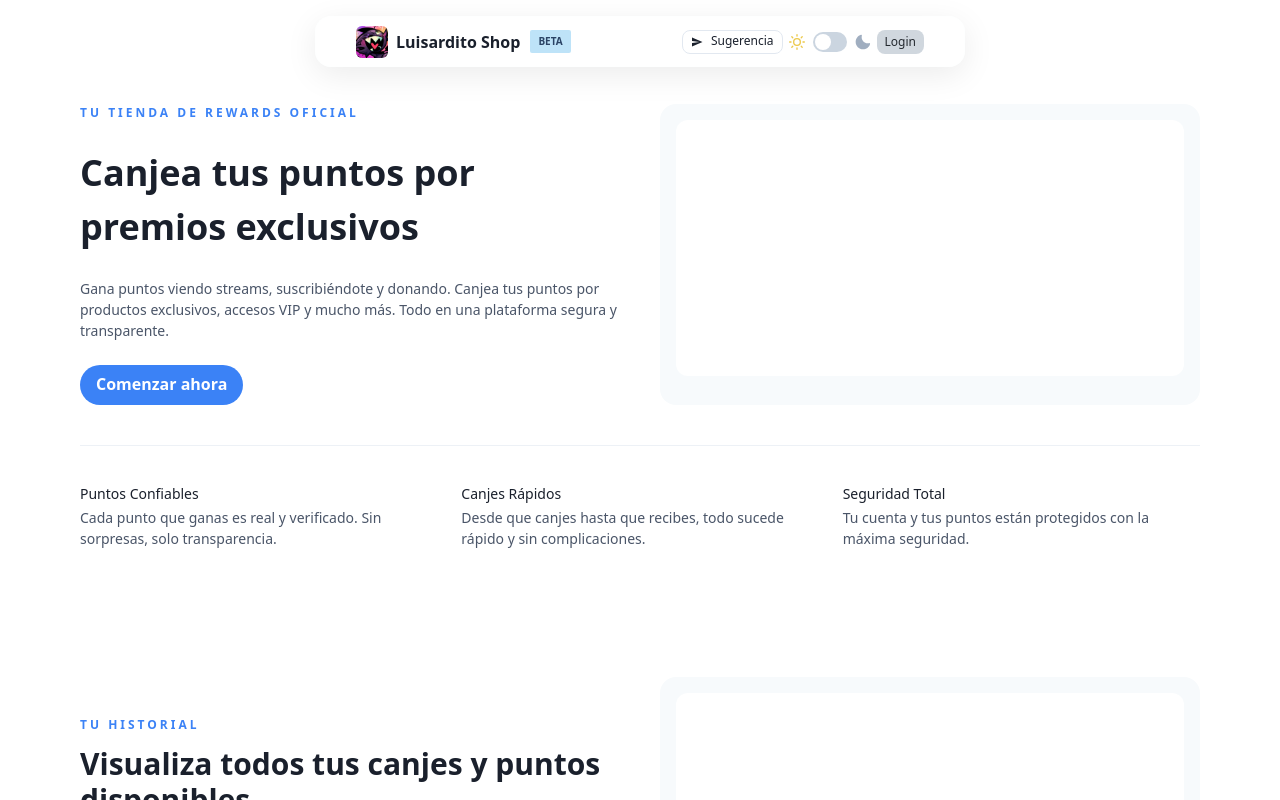
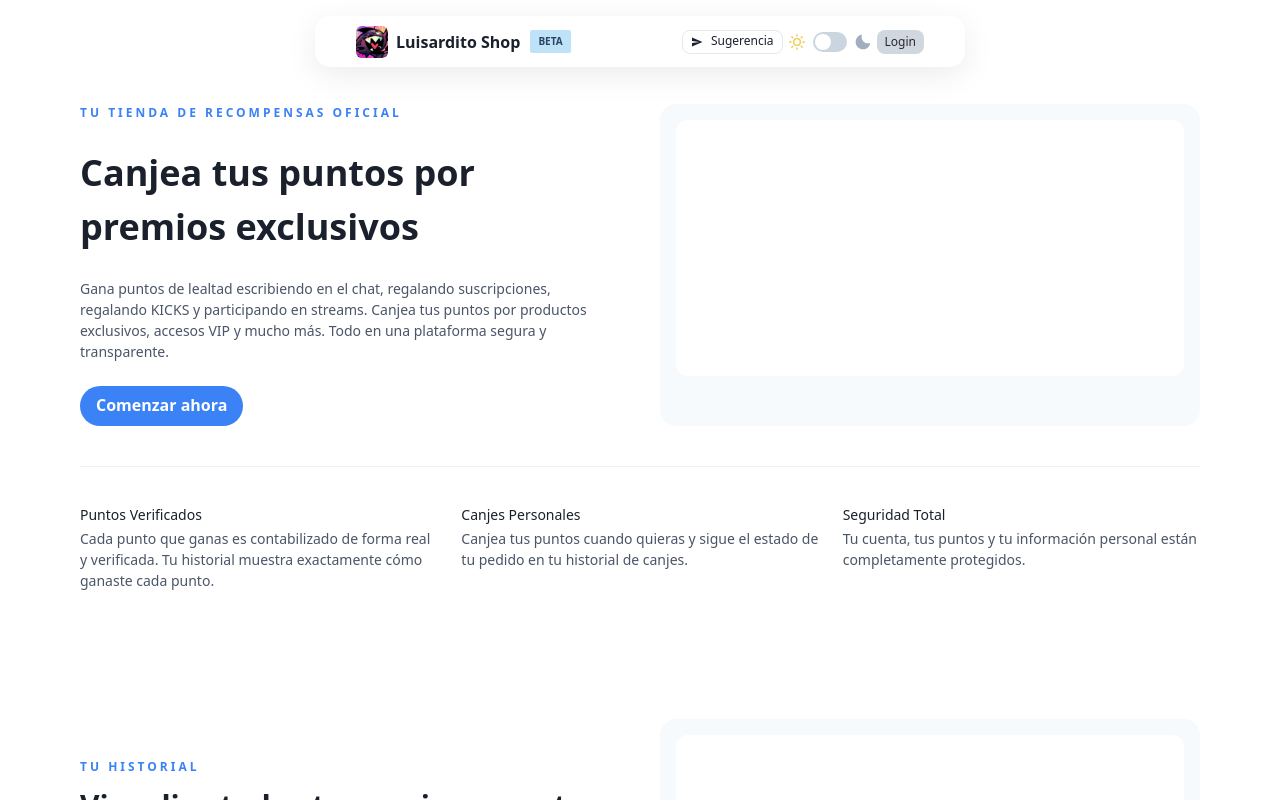
Before and after one commit to NaferJ/luisardito-shop-frontend, a Next.js app: page / in a window 1280 px wide. Built offline with nearby package versions, Linux system fonts and the light colour scheme; no server answers.

Commit message:
feat: Update content sections with new labels, titles, and descriptions for improved clarity and engagement

```diff
--- a/components/LandingPage.tsx
+++ b/components/LandingPage.tsx
@@ -21,28 +21,29 @@ import { FaCheck } from 'react-icons/fa'
 
 // Real content for Luisardito Shop
 export const loremContent = {
-  short: 'La plataforma oficial de canjes de Luisardito.',
-  medium: 'Gana puntos viendo streams, suscribiéndote y donando. Canjea tus puntos por productos exclusivos, accesos VIP y mucho más. Todo en una plataforma segura y transparente.',
-  long: 'Luisardito Shop es la tienda de rewards oficial donde puedes canjear todos tus puntos acumulados. Desde productos exclusivos hasta accesos VIP, experiencias especiales y donaciones a caridad. Cada punto cuenta y cada canje es una celebración de tu apoyo.',
+  short: 'La plataforma oficial de recompensas de Luisardito.',
+  medium: 'Gana puntos de lealtad escribiendo en el chat, regalando suscripciones, regalando KICKS y participando en streams. Canjea tus puntos por productos exclusivos, accesos VIP y mucho más. Todo en una plataforma segura y transparente.',
+  long: 'Luisardito Shop es tu tienda oficial de recompensas. Cada punto que ganas contabiliza hacia productos exclusivos, pases VIP, accesos prioritarios y sorpresas especiales. Tu actividad en la comunidad se recompensa de forma justa y directa.',
   longList: [
-    'Gana puntos en cada suscripción, donación y participación en chat.',
-    'Catálogo exclusivo actualizado constantemente con nuevos productos.',
-    'Transacciones transparentes y verificadas en tiempo real.',
+    'Gana puntos escribiendo en chat, regalando suscripciones, regalando KICKS y siendo parte activa de la comunidad.',
+    'Catálogo exclusivo con merchandising oficial, accesos VIP y experiencias de comunidad.',
+    'Historial completo y transparente de tu actividad y canjes personales.',
   ]
 }
 
 export const featuresList = [
-  { title: 'Puntos Confiables', description: 'Cada punto que ganas es real y verificado. Sin sorpresas, solo transparencia.' },
-  { title: 'Canjes Rápidos', description: 'Desde que canjes hasta que recibes, todo sucede rápido y sin complicaciones.' },
-  { title: 'Seguridad Total', description: 'Tu cuenta y tus puntos están protegidos con la máxima seguridad.' }
+  { title: 'Puntos Verificados', description: 'Cada punto que ganas es contabilizado de forma real y verificada. Tu historial muestra exactamente cómo ganaste cada punto.' },
+  { title: 'Canjes Personales', description: 'Canjea tus puntos cuando quieras y sigue el estado de tu pedido en tu historial de canjes.' },
+  { title: 'Seguridad Total', description: 'Tu cuenta, tus puntos y tu información personal están completamente protegidos.' }
 ]
 
 export const faqItems = [
-  { question: '¿Cómo gano puntos?', answer: 'Ganas puntos viendo streams en vivo, suscribiéndote al canal, donando KICKS y participando en el chat. La cantidad varía según tu nivel (VIP, suscriptor o normal).' },
-  { question: '¿Qué puedo canjear?', answer: 'Puedes canjear desde merchandising oficial, accesos VIP, experiencias exclusivas hasta donaciones benéficas. El catálogo se actualiza constantemente con nuevos productos.' },
-  { question: '¿Cuánto tarda en llegar mi pedido?', answer: 'Los pedidos pueden tardar hasta 1 mes en procesarse y enviarse dependiendo del tipo de producto y tu ubicación.' },
-  { question: '¿Puedo transferir mis puntos?', answer: 'No, los puntos son personales y no transferibles. Se usan para canjear en la tienda oficial de Luisardito.' },
-  { question: '¿Mi información es segura?', answer: 'Sí, usamos encriptación de última generación y cumplimos con todas las regulaciones de protección de datos.' },
+  { question: '¿Cómo gano puntos?', answer: 'Ganas puntos de lealtad escribiendo en el chat durante los streams de Luisardito. También ganas puntos regalando suscripciones, regalando KICKS y siendo parte activa de la comunidad. Cada acción tiene un valor de puntos definido.' },
+  { question: '¿Qué puedo canjear?', answer: 'Puedes canjear merchandising oficial, accesos VIP prioritarios, emojis exclusivos y otras recompensas especiales. El catálogo se actualiza regularmente con nuevos productos, cada uno con su valor en puntos.' },
+  { question: '¿Cómo veo mi historial?', answer: 'En tu perfil personal puedes ver tu historial completo de puntos ganados y canjes realizados. Accede a la sección "Historial" para ver toda tu actividad y estado actual de puntos.' },
+  { question: '¿Cuándo me llega mi canje?', answer: 'El tiempo depende del tipo de producto. Merchandising físico puede tomar hasta 30 días para procesarse y enviarse. Accesos digitales se activan de forma inmediata. Puedes seguir el estado en tu historial.' },
+  { question: '¿Puedo ver lo que otros canjearon?', answer: 'Tu historial es personal y privado. Solo tú ves tus canjes y actividad. Sí puedes ver el leaderboard de usuarios para comparar tu posición en la comunidad.' },
+  { question: '¿Es seguro canjear aquí?', answer: 'Completamente. Tus puntos, información personal y datos de canje están completamente protegidos. Tu actividad es verificable y transparente en tu historial personal.' },
 ]
 
 
@@ -69,7 +70,7 @@ export function HeroSection() {
               color={useColorModeValue('rgb(59, 130, 246)', 'rgb(96, 165, 250)')}
               textTransform="uppercase"
             >
-              Tu tienda de rewards oficial
+              Tu tienda de recompensas oficial
             </Text>
 
             <Heading
--- a/pages/index.tsx
+++ b/pages/index.tsx
@@ -32,16 +32,16 @@ export default function Home() {
         />
         <ContentSection
           id="performance"
-          label="Estadísticas"
-          title="Visualiza en tiempo real qué productos son los favoritos"
-          description="Accede a dashboards completos con estadísticas sobre los canjes más populares, tendencias del catálogo, productos agotados y disponibles. Información valiosa para tomar las mejores decisiones sobre qué canjear."
+          label="Leaderboard"
+          title="Compite y sigue tu posición en la comunidad"
+          description="Visualiza el leaderboard en tiempo real para ver tu posición respecto a otros usuarios. Sigue tu progreso, compite amistosamente y descubre quiénes son los miembros más activos de la comunidad."
           imagePosition="left"
         />
         <ContentSection
           id="realtime"
-          label="En Tiempo Real"
-          title="Observa cada canje que se realiza en la plataforma"
-          description="Sigue en vivo todas las transacciones de la comunidad. Visualiza qué premios están siendo canjeados, quiénes están celebrando sus canjes y mantente conectado con la actividad del ecosistema."
+          label="Historial de Canjes"
+          title="Sigue el estado de tus canjes en tiempo real"
+          description="Accede a tu historial completo de canjes y sigue el estado de cada uno. Desde que realizas el canje hasta que llega a tu puerta, tienes toda la información en un solo lugar. Transparencia total sobre tus transacciones."
           imagePosition="right"
           showList
         />
```
Also changed, not shown: pages/landing.tsx (+6 -6 lines).
